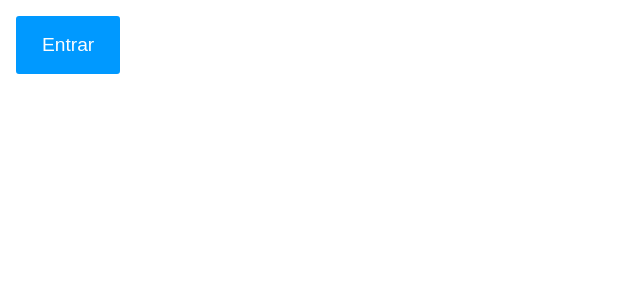
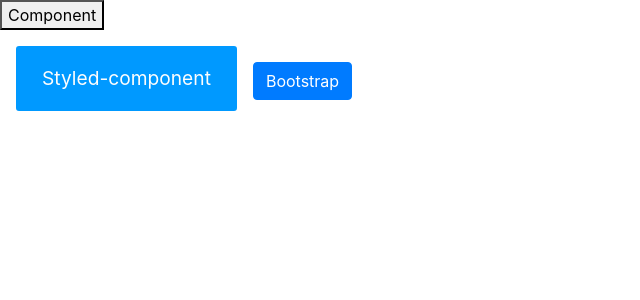
Before and after one commit to YasminHansen/Spike, a React (Create React App) app: page / in a window 1280 px wide. Shown: the top 300 px of the page, without its empty margins (0-640 px from the left). Built offline with nearby package versions, Linux system fonts and the light colour scheme.

Commit message:
Importando botão bootstrap e components

```diff
--- a/src/App.js
+++ b/src/App.js
@@ -1,11 +1,18 @@
 import React, { Component } from 'react';
-import Button from "./components/Button";
+
+import Button from 'react-bootstrap/Button';
+import ButtonC from "./components/ButtonC";
+import ButtonSC from "./components/ButtonSC";
+
+import 'bootstrap/dist/css/bootstrap.min.css';
 
 class App extends Component {
   render() {
     return (
       <div className="App">
-          <Button texto="Entrar"></Button>
+          <ButtonC title="Component" />
+          <ButtonSC texto="Styled-component"></ButtonSC>
+          <Button variant="primary">Bootstrap</Button>{' '}
       </div>
     );
   }
--- /dev/null
+++ b/src/components/ButtonC.js
@@ -0,0 +1,25 @@
+import PropTypes from "prop-types";
+import React from "react";
+
+function ButtonC({ title, children }) {
+  return (
+    <div>
+      <div>
+        <button>{title}</button>
+        {children}
+      </div>
+    </div>
+  );
+}
+
+ButtonC.defaultProps = {
+  title: "",
+  children: null,
+};
+
+ButtonC.propTypes = {
+  title: PropTypes.string,
+  children: PropTypes.shape({}),
+};
+
+export default ButtonC;
--- a/src/components/Button.js
+++ b/src/components/ButtonSC.js
@@ -1,7 +1,7 @@
 import React,  { Component } from 'react';
 import styled from 'styled-components';
 
-class Button extends Component {
+class ButtonSC extends Component {
     render() {
         return(
             <StyledButton>{this.props.texto}</StyledButton>
@@ -19,7 +19,7 @@
     padding: 1rem 1.5rem;
 `;
 
-Button.defaultProps = {
+ButtonSC.defaultProps = {
     texto: " "
 }
-export default Button;
+export default ButtonSC;
```
